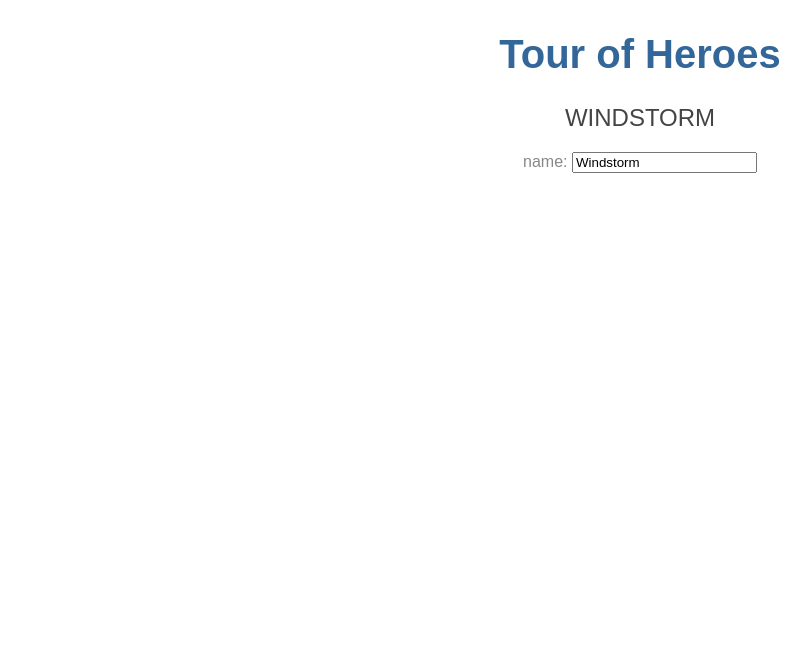
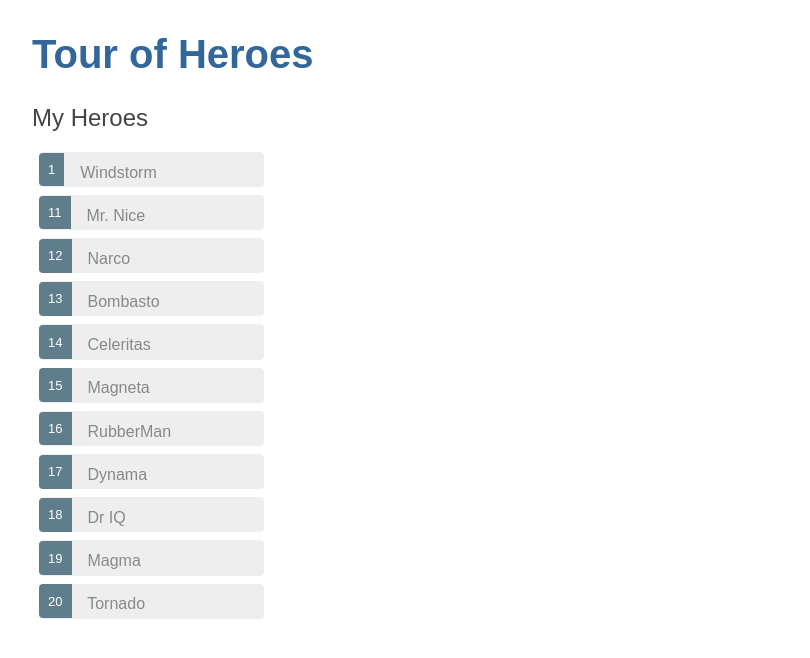
Before and after one commit to svenzon/angular-tour-of-heroes, an Angular app: page / in a window 1280 px wide. Shown: the top 658 px of the page, without its empty margins (0-810 px from the left). Built offline with nearby package versions, Linux system fonts and the light colour scheme.

Commit message:
"Added list with click listener"

```diff
--- a/src/app/app.component.html
+++ b/src/app/app.component.html
@@ -1,7 +1,5 @@
 <!--The content below is only a placeholder and can be replaced.-->
-<div style="text-align:center">
-  <h1>
-    {{ title }}
-  </h1>
-  <app-heroes></app-heroes>
-</div>
+<h1>
+  {{ title }}
+</h1>
+<app-heroes></app-heroes>
--- a/src/app/heroes/heroes.component.css
+++ b/src/app/heroes/heroes.component.css
@@ -0,0 +1,53 @@
+.selected {
+    background-color: #CFD8DC !important;
+    color: white;
+  }
+
+  .heroes {
+    margin: 0 0 2em 0;
+    list-style-type: none;
+    padding: 0;
+    width: 15em;
+  }
+
+  .heroes li {
+    cursor: pointer;
+    position: relative;
+    left: 0;
+    background-color: #EEE;
+    margin: .5em;
+    padding: .3em 0;
+    height: 1.6em;
+    border-radius: 4px;
+  }
+
+  .heroes li.selected:hover {
+    background-color: #BBD8DC !important;
+    color: white;
+  }
+
+  .heroes li:hover {
+    color: #607D8B;
+    background-color: #DDD;
+    left: .1em;
+  }
+
+  .heroes .text {
+    position: relative;
+    top: -3px;
+  }
+
+  .heroes .badge {
+    display: inline-block;
+    font-size: small;
+    color: white;
+    padding: 0.8em 0.7em 0 0.7em;
+    background-color: #607D8B;
+    line-height: 1em;
+    position: relative;
+    left: -1px;
+    top: -4px;
+    height: 1.8em;
+    margin-right: .8em;
+    border-radius: 4px 0 0 4px;
+  }
--- a/src/app/heroes/heroes.component.html
+++ b/src/app/heroes/heroes.component.html
@@ -1,9 +1,23 @@
-<h2>{{ hero.name | uppercase }}</h2>
-<!-- <div><span>id: </span>{{ hero.id }}</div>
-<div><span>name: </span>{{ hero.name }}</div> -->
+<h2>My Heroes</h2>
+<ul class="heroes">
+  <li *ngFor="let hero of heroes"
+    [class.selected]="hero === selectedHero"
+    (click)="onSelect(hero)">
+    <span class="badge">{{hero.id}}</span> {{hero.name}}
+  </li>
+</ul>
 
-<div>
-  <label>name:
-    <input [(ngModel)]="hero.name" placeholder="name">
-  </label>
+<div *ngIf="selectedHero">
+
+  <h2>{{ selectedHero.name | uppercase }} details</h2>
+  <div>
+    <span>id: </span>{{selectedHero.id}}
+  </div>
+
+  <div>
+    <label>name:
+      <input [(ngModel)]="selectedHero.name" placeholder="name">
+    </label>
+  </div>
+
 </div>
--- a/src/app/heroes/heroes.component.ts
+++ b/src/app/heroes/heroes.component.ts
@@ -1,20 +1,24 @@
 import { Component, OnInit } from '@angular/core';
 import { Hero } from '../hero';
+import { HEROES } from '../mock-heroes';
 
 @Component({
   selector: 'app-heroes',
   templateUrl: './heroes.component.html',
   styleUrls: ['./heroes.component.css']
 })
+
 export class HeroesComponent implements OnInit {
-  hero: Hero = {
-    id: 1,
-    name: "Windstorm"
-  };
+  heroes = HEROES;
+
+  selectedHero: Hero;
 
   constructor() { }
 
   ngOnInit() {
   }
 
+  onSelect(hero: Hero): void {
+    this.selectedHero = hero;
+  }
 }
--- /dev/null
+++ b/src/app/mock-heroes.ts
@@ -0,0 +1,15 @@
+import { Hero } from './hero';
+
+export const HEROES: Hero[] = [
+  { id: 1,name: "Windstorm" },
+  { id: 11, name: 'Mr. Nice' },
+  { id: 12, name: 'Narco' },
+  { id: 13, name: 'Bombasto' },
+  { id: 14, name: 'Celeritas' },
+  { id: 15, name: 'Magneta' },
+  { id: 16, name: 'RubberMan' },
+  { id: 17, name: 'Dynama' },
+  { id: 18, name: 'Dr IQ' },
+  { id: 19, name: 'Magma' },
+  { id: 20, name: 'Tornado' }
+];
```
